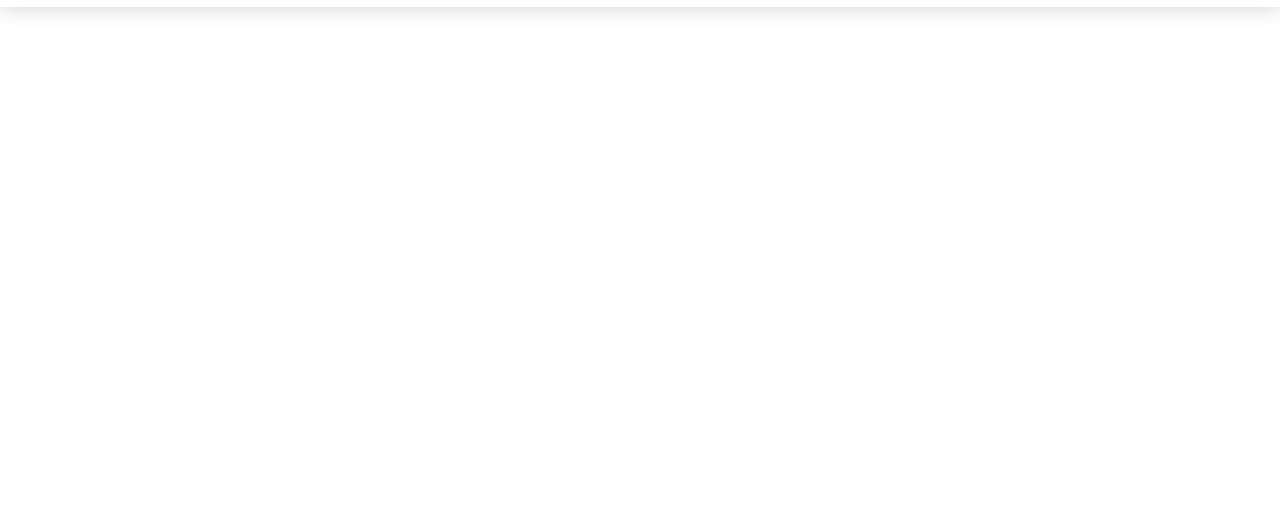
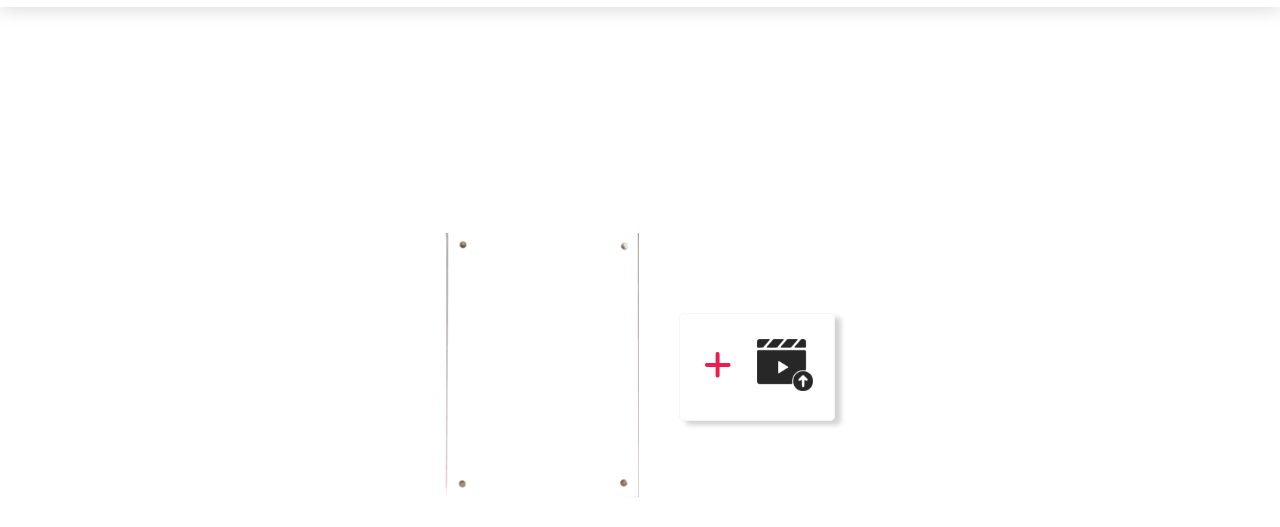
Before and after one commit to ranagoharayoub/pikflik-2, a plain HTML site: page SecondPage.html in a window 1280 px wide. Shown: the part 73-600 px from the top of the page. Drawn offline with Linux system fonts and the light colour scheme.

Commit message:
add pages

```diff
--- a/SecondPage.html
+++ b/SecondPage.html
@@ -76,5 +76,14 @@
         </div>
 
     </div>
+    <div class="page-2-cont">
+        <div class="page-2-cen">
+            <div class="page-2-left"><img class="acrylic-glass" src="/images/image003.png" alt=""></div>
+            <div class="page-2-right">
+                <div class="plus"><img class="p-icon" src="/images/Component 42 – 1.png" alt=""></div>
+                <div class="add-vid"><img src="/images/Asset 20-8.png" alt=""></div>
+            </div>
+        </div>
+    </div>
 </body>
 </html>
--- a/ThirdPage.css
+++ b/ThirdPage.css
@@ -386,3 +386,50 @@
     box-shadow: 6px 4px 5px lightgray;
     border: solid 1px whitesmoke;
 }
+
+
+.page-2-cont{
+    width: 100%;
+    height: 90vh;
+    /* background-color: thistle; */
+    display: flex;
+    justify-content: center;
+    align-items: center;
+}
+.page-2-cen{
+    width: 40.5%;
+    height: max-content;
+    /* background-color: rosybrown; */
+    display: flex;
+    justify-content: center;
+    align-items: center;
+}
+.page-2-left{
+    background-color: transparent;
+    margin-right: 20px;
+}
+.acrylic-glass{
+    background-color: white;
+}
+.page-2-right{
+    width: 20%;
+    height: auto;
+    /* background-color: red; */
+    margin-left: 20px;
+    display: flex;
+    justify-content: center;
+    align-items: center;
+    padding: 25px;
+    box-shadow: 6px 4px 5px lightgray;
+    border-radius: 5px;
+    border: solid 1px whitesmoke;
+}
+.plus{
+    width: 50%;
+}
+.p-icon{
+    width: 50%;
+}
+.add-vid{
+    width: 50%;
+}
```
Also changed, not shown: images/Component 42 – 1.png (added).
